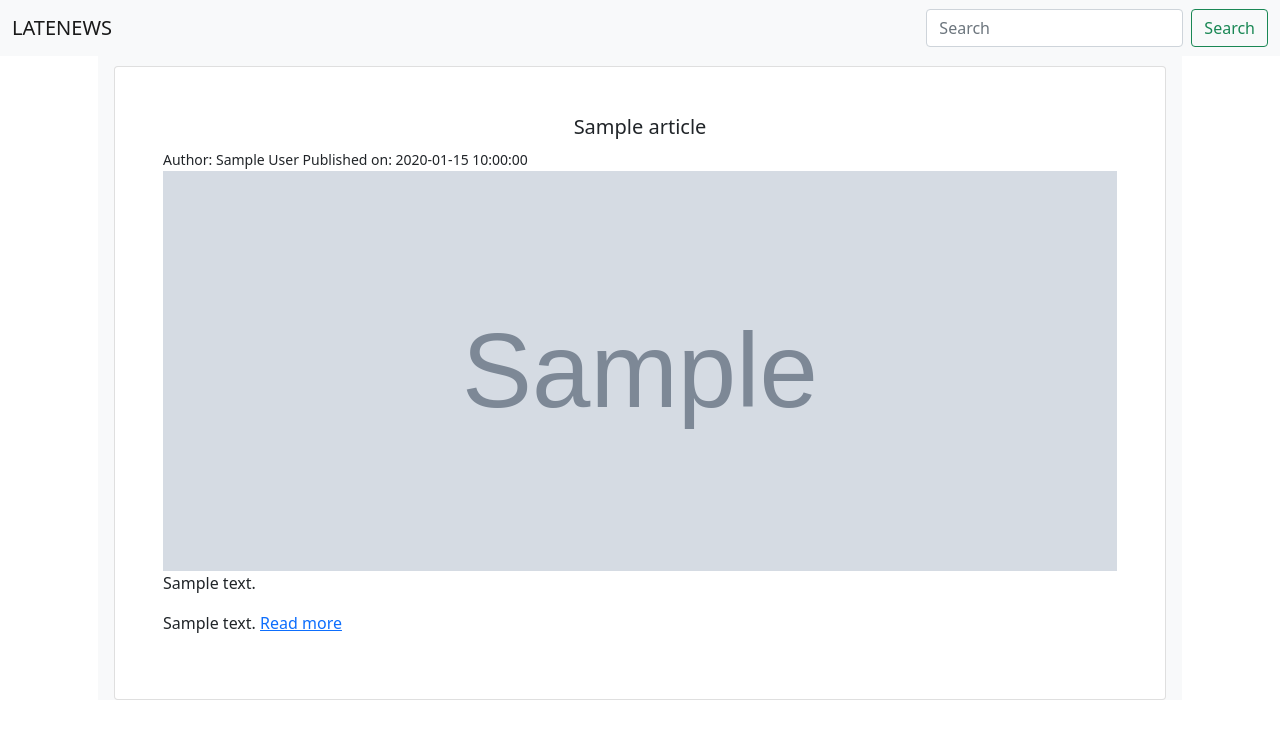
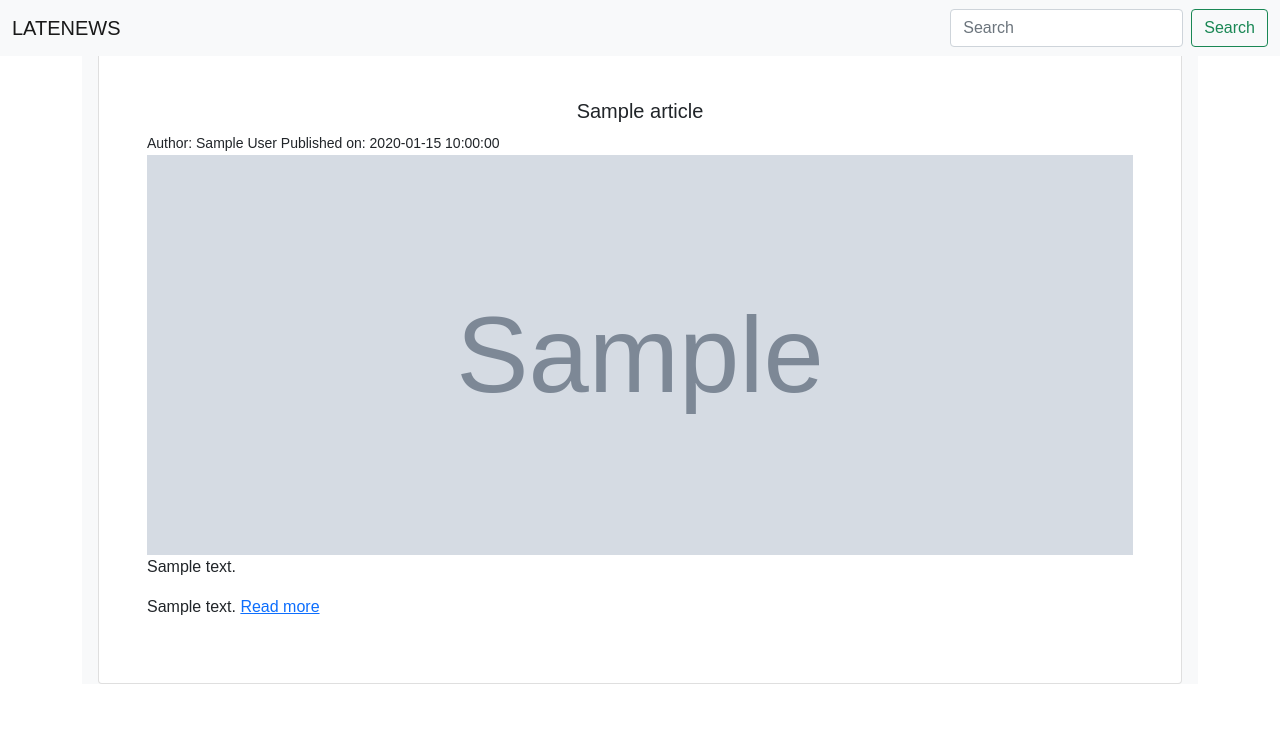
Before and after one commit to FredrickWambua/latenews, a Flask app: template app/templates/articles.html in a window 1280 px wide. Shown: the top 739 px of the page. Run offline with Flask 2, Linux system fonts and the light colour scheme; the template is opened without the code that fills it: most values are stand-ins (such as "Sample title", 1, 10 or a date in 2020); grey boxes marked "Sample" are stand-in pictures.

Commit message:
modifis the base template

```diff
--- a/app/templates/base.html
+++ b/app/templates/base.html
@@ -9,7 +9,7 @@
     <title> {% block title %} Late news {% endblock %} </title>
     <title>Document</title>
 </head>
-<body>
+<body style="font-family: sans-serif;" >
     <div class="bg-light fixed-top">
         <nav class="navbar navbar-light">
             <div class="container-fluid">
@@ -23,7 +23,7 @@
     </div>
 
     <div class="container">
-            <div class="newssource m-3 bg-light">
+            <div class="newssource bg-light">
                 {% block content %}
                 {% endblock %}
             </div>
```
